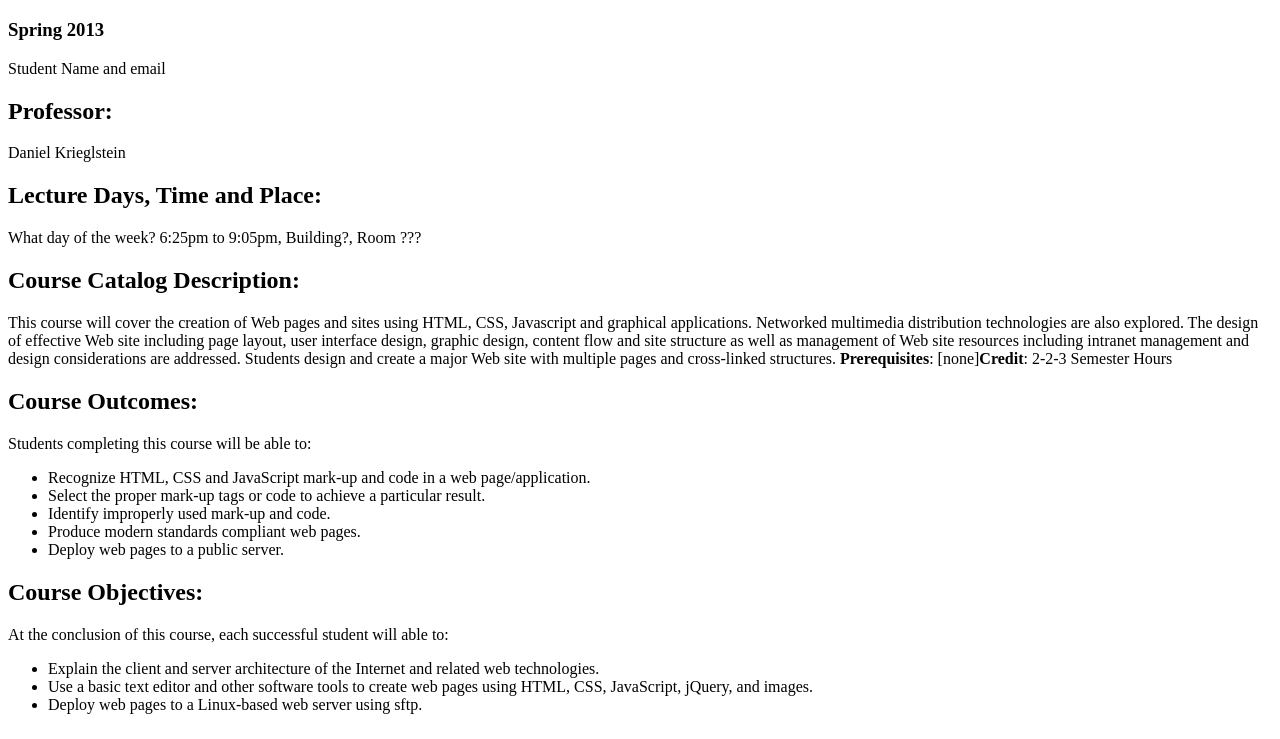
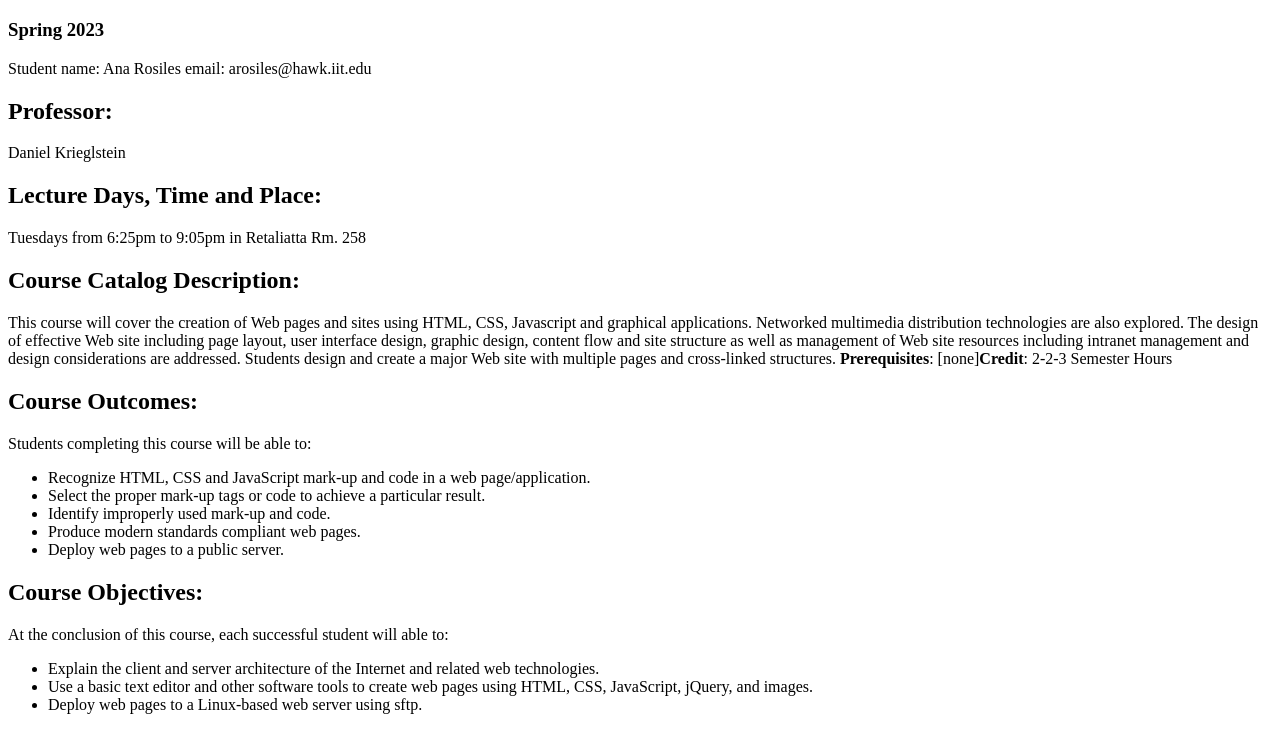
Before and after one commit to aros14/lab2, a plain HTML site: page index.html in a window 1280 px wide. Shown: the part 61-800 px from the top of the page. Drawn offline with Linux system fonts and the light colour scheme.

Commit message:
updating the content

```diff
--- a/index.html
+++ b/index.html
@@ -11,12 +11,12 @@
 </head>
 <body>
   <h1>ITMD-361 Internet Technologies and Web Design</h1>
-  <h3>Spring 2013</h3>
-  <p>Student Name and email</p>
+  <h3>Spring 2023</h3>
+  <p>Student name: Ana Rosiles email: arosiles@hawk.iit.edu</p>
   <h2>Professor:</h2>
   <p>Daniel Krieglstein</p>
   <h2>Lecture Days, Time and Place:</h2>
-  <p>What day of the week? 6:25pm to 9:05pm, Building?, Room ???</p>
+  <p>Tuesdays from 6:25pm to 9:05pm in Retaliatta Rm. 258</p>
   <h2>Course Catalog Description:</h2>
   <div class="b">This course will cover the creation of Web pages and sites using HTML, CSS, Javascript and graphical applications.
   Networked multimedia distribution technologies are also explored. The design of effective Web site including page layout, user interface design, graphic design,
```
